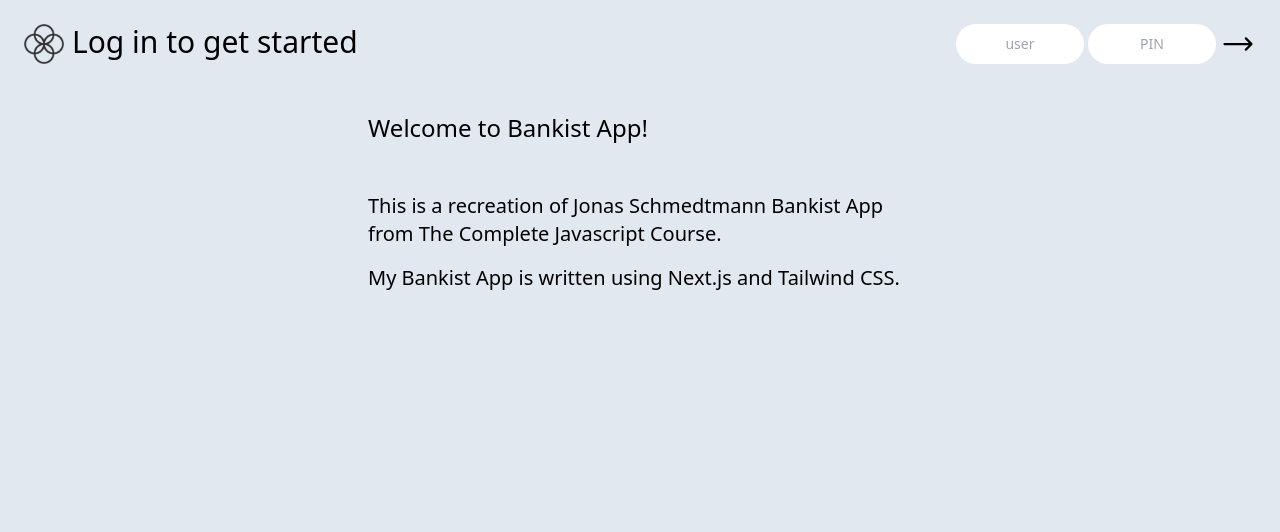
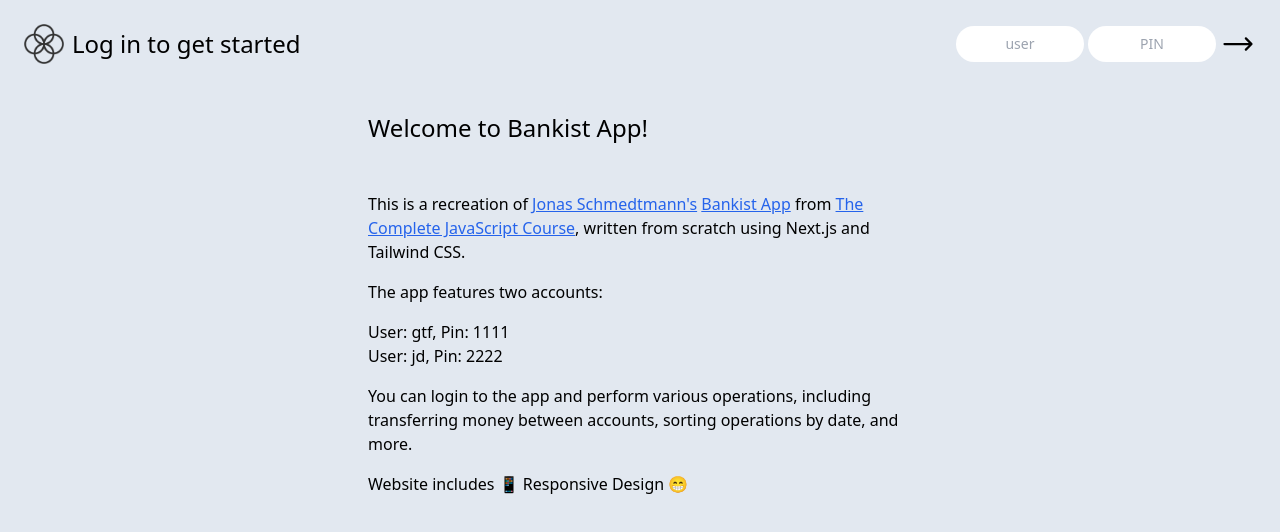
Before and after one commit to poszukiwacz-gordianus/07---bankist-app, a Next.js app: page / in a window 1280 px wide. Shown: the top 532 px of the page. Built offline with nearby package versions, Linux system fonts and the light colour scheme.

Commit message:
feat: update main page and readme file

```diff
--- a/app/_components/BeforeLogin.js
+++ b/app/_components/BeforeLogin.js
@@ -3,11 +3,9 @@
 
 export default function BeforeLogin() {
   return (
-    <div className="flex flex-col gap-4 px-12 py-6 sm:flex-row sm:gap-2 sm:px-6">
+    <div className="flex flex-col items-center gap-4 px-12 py-6 sm:flex-row sm:gap-2 sm:px-6">
       <Logo />
-      <h1 className="text-center text-3xl font-medium">
-        Log in to get started
-      </h1>
+      <h1 className="text-2xl font-medium">Log in to get started</h1>
       <Login />
     </div>
   );
--- a/app/_context/UserContext.js
+++ b/app/_context/UserContext.js
@@ -7,8 +7,8 @@
 const initialState = {
   accounts: [
     {
-      owner: "Jonas Schmedtmann",
-      user: "js",
+      owner: "Gord The Finder",
+      user: "gtf",
       pin: 1111,
       currency: "EUR",
       locale: "pt-PT",
--- a/app/page.js
+++ b/app/page.js
@@ -2,27 +2,45 @@
   return (
     <section className="mx-auto max-w-screen-sm px-12 py-6">
       <h1 className="mb-12 text-2xl">Welcome to Bankist App!</h1>
-      <div className="flex flex-col gap-4 text-xl">
+      <div className="flex flex-col gap-4">
         <p>
           This is a recreation of{" "}
           <a
+            href="https://www.udemy.com/user/jonasschmedtmann/"
             target="_blank"
-            href="https://www.udemy.com/user/jonasschmedtmann/"
+            className="text-blue-600 underline"
           >
-            Jonas Schmedtmann
+            Jonas Schmedtmann&apos;s
           </a>{" "}
-          <a target="_blank" href="https://bankist.netlify.app/">
+          <a
+            href="https://bankist.netlify.app/"
+            target="_blank"
+            className="text-blue-600 underline"
+          >
             Bankist App
           </a>{" "}
           from{" "}
           <a
+            href="https://www.udemy.com/course/the-complete-javascript-course/"
             target="_blank"
-            href="https://www.udemy.com/course/the-complete-javascript-course/"
+            className="text-blue-600 underline"
           >
-            The Complete Javascript Course.
+            The Complete JavaScript Course
           </a>
+          , written from scratch using Next.js and Tailwind CSS.
         </p>
-        <p>My Bankist App is written using Next.js and Tailwind CSS.</p>
+
+        <h2>The app features two accounts:</h2>
+        <ul>
+          <li>User: gtf, Pin: 1111</li>
+          <li> User: jd, Pin: 2222</li>
+        </ul>
+        <p>
+          You can login to the app and perform various operations, including
+          transferring money between accounts, sorting operations by date, and
+          more.
+        </p>
+        <p>Website includes 📱 Responsive Design 😁</p>
       </div>
     </section>
   );
```
Also changed, not shown: 1 other file (tests, documents, lock files or other folders).
